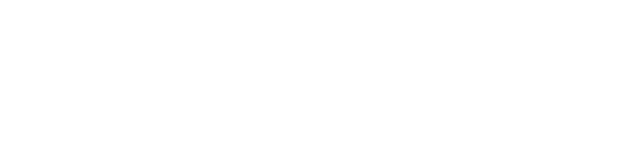
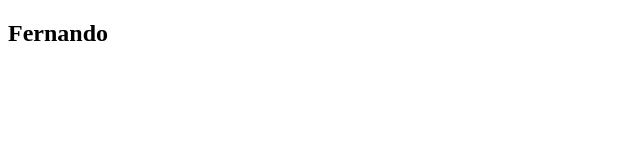
Before and after one commit to Embrace-FIAP/BetterMarvel, a plain HTML site: page index.html in a window 1280 px wide. Shown: the whole page, without its empty margins (0-640 px from the left). Drawn offline with Linux system fonts and the light colour scheme.

Commit message:
Criando h2

```diff
--- a/index.html
+++ b/index.html
@@ -6,6 +6,6 @@
     <title>Better Marvel</title>
 </head>
 <body>
-
+    <h2> Fernando</h2>
 </body>
 </html>
```
